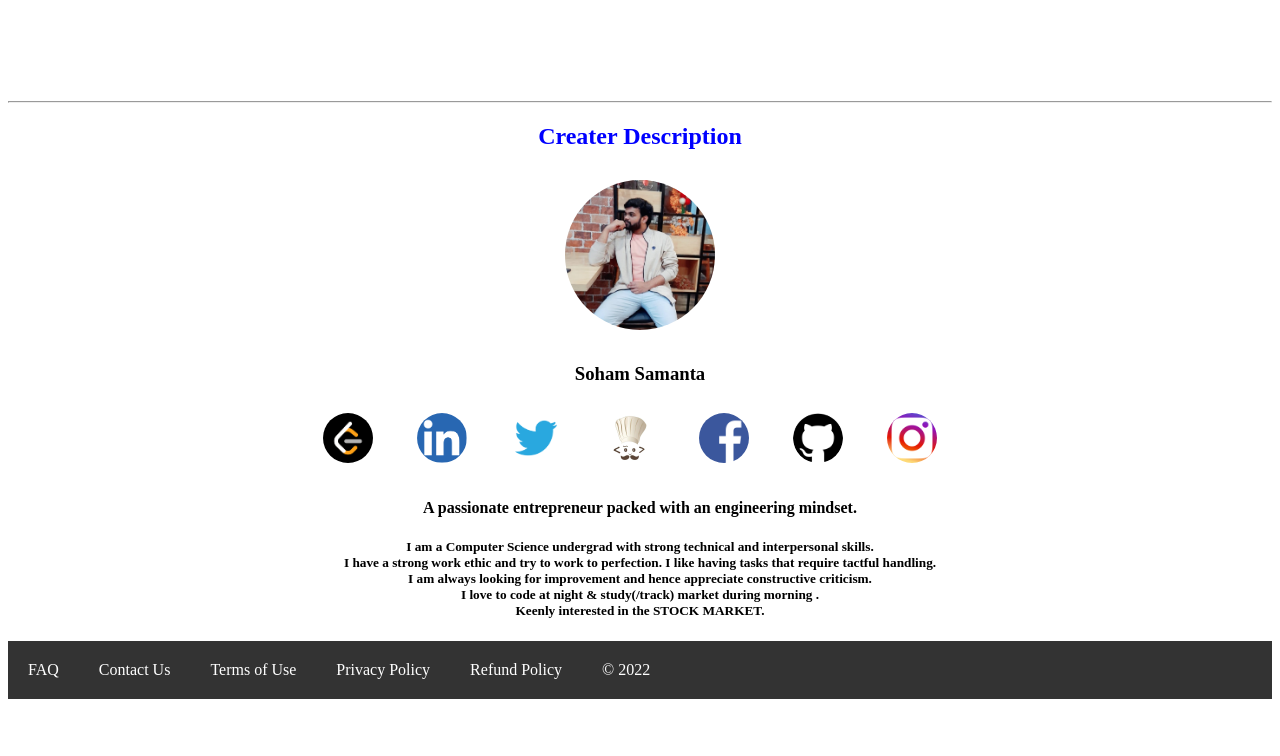
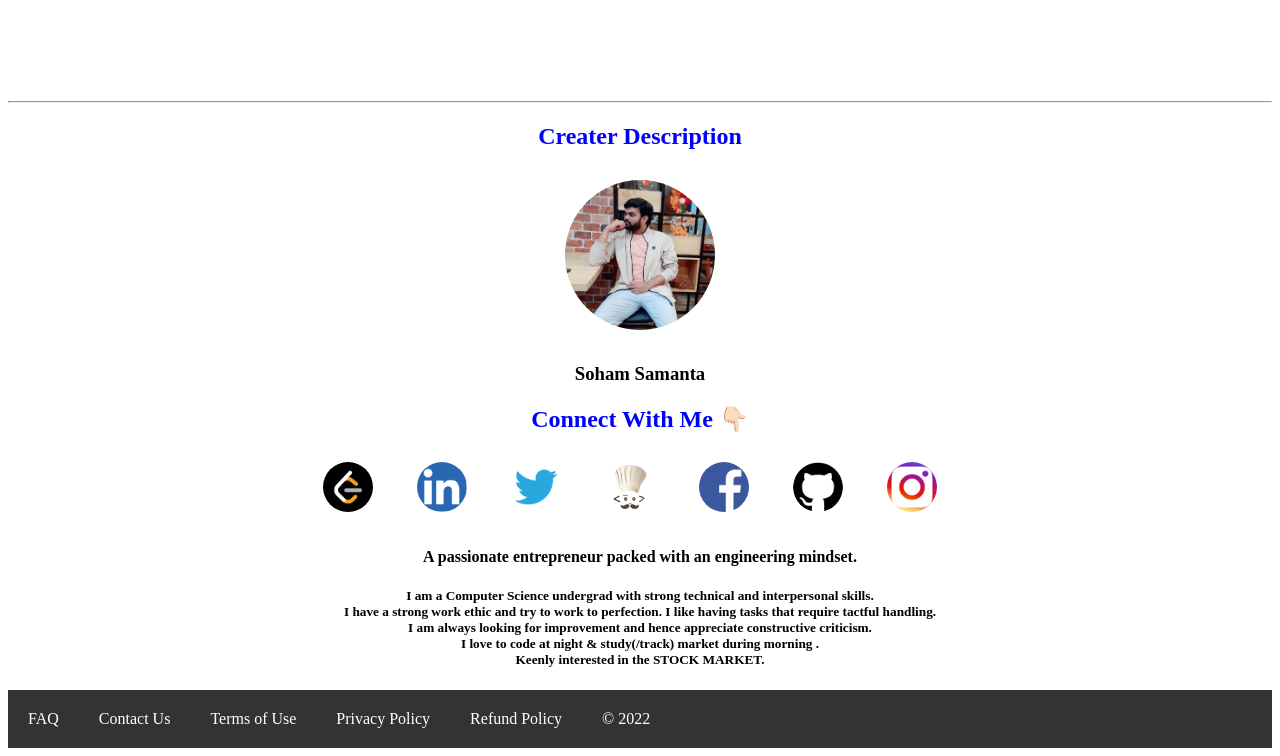
Before and after one commit to soham-samanta/WeatherAPI, a website: page index.html in a window 1280 px wide. Shown: the part 822-1578 px from the top of the page. Before the commit the page ends 1529 px from the top, so only its background shows below. Drawn offline with Linux system fonts and the light colour scheme.

Commit message:
final updateV2.0

```diff
--- a/index.html
+++ b/index.html
@@ -45,6 +45,7 @@
         </h2>
         <img height="150" width="150" src="images/cc.jpg" alt="This is Soham Samanta">
         <h3>Soham Samanta</h3>
+        <h2>Connect With Me 👇🏻 </h2>
         <!-- <a href="https://twitter.com/sohamtwt" target="_blank" rel="noopener noreferrer">Twitter</a>&nbsp;&nbsp;|&nbsp;&nbsp;
         <a href="https://www.linkedin.com/in/soham-samanta-5732b41b5/" target="_blank" rel="noopener noreferrer">LinkedIn</a>&nbsp;&nbsp;|&nbsp;&nbsp;
         <a href="https://www.instagram.com/sohamsamanta2/" target="_blank" rel="noopener noreferrer">Instagram</a> -->
```
